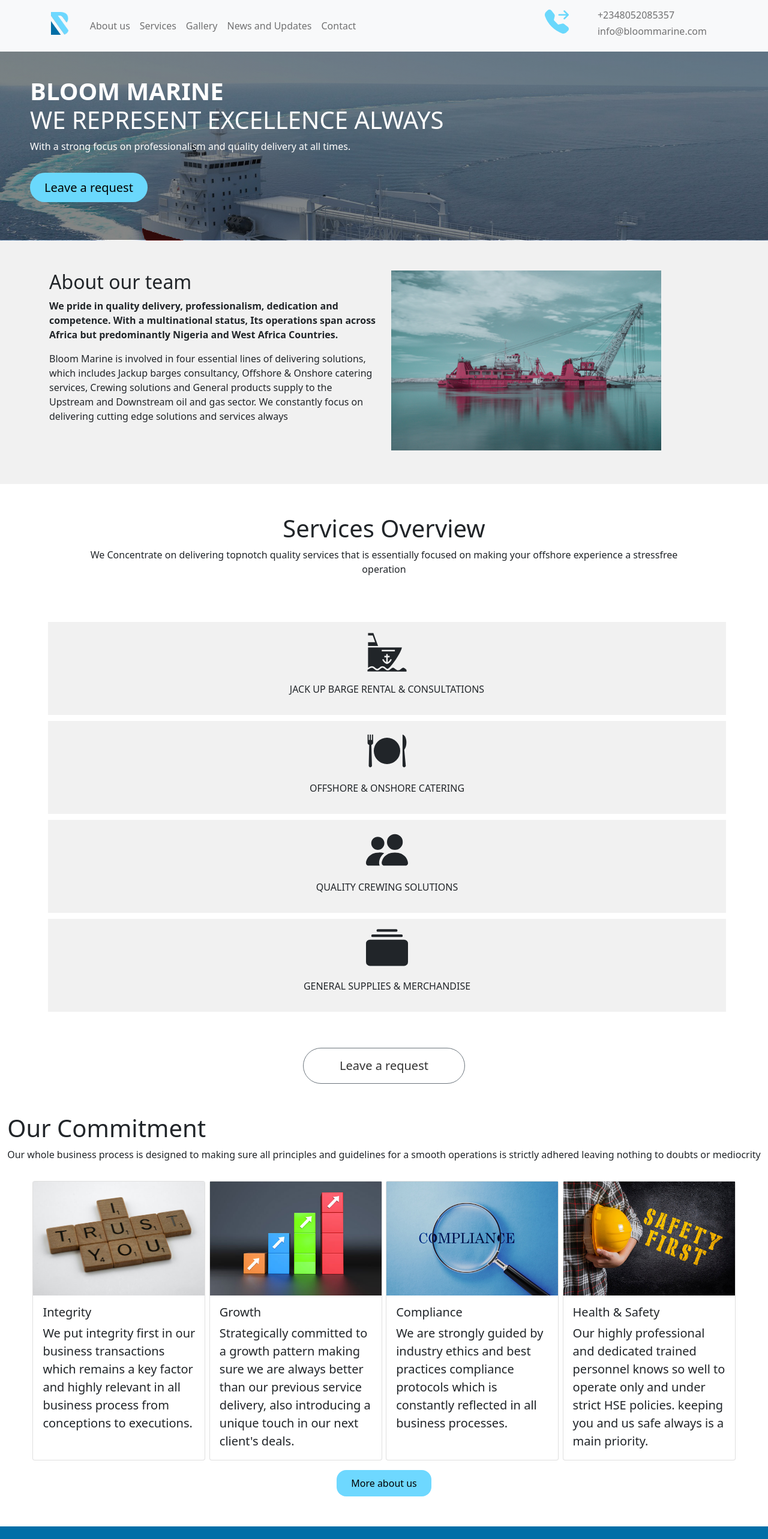
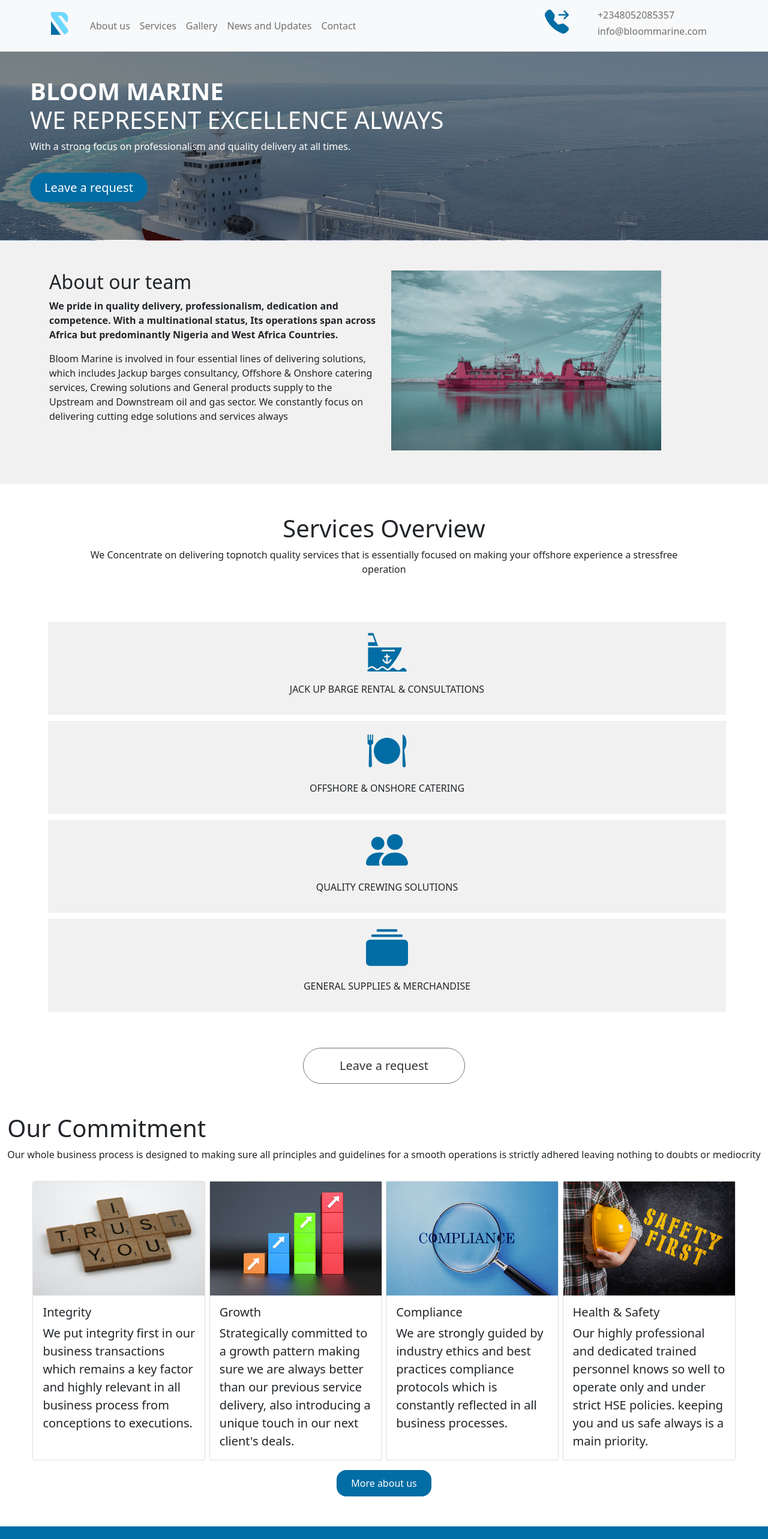
Before and after one commit to joseph-anselm/bloom, a Next.js app: page / in a window 1280 px wide. Shown: the top 2566 px of the page at 60% size. Built offline with nearby package versions, Linux system fonts and the light colour scheme.

Commit message:
Bloom Marine updates

```diff
--- a/components/header.js
+++ b/components/header.js
@@ -23,8 +23,8 @@ export default function Header() {
             variant="primary"
             style={{
               borderRadius: "2rem",
-              background: "#6AD8FC",
-              color: "#000000",
+              background: "#016DA4",
+              color: "#ffffff",
               border: "none",
               display: "block",
               padding: "0.6rem 1.5rem",
--- a/components/menubar.js
+++ b/components/menubar.js
@@ -48,7 +48,7 @@ export default function Menubar() {
                   <span>
                     <Icon.TelephoneForwardFill
                       size={40}
-                      style={{ color: "#6AD8FC" }}
+                      style={{ color: "#016DA4" }}
                     />
                   </span>
                   <div>
--- a/pages/index.js
+++ b/pages/index.js
@@ -66,7 +66,7 @@ export default function Home() {
             <Col xs={12} md={{ size: 3, offset: 1 }} className={styles.tabs}>
               <div>
                 <span>
-                  <IconName.GiShipBow size={70} />
+                  <IconName.GiShipBow size={70} style={{ color: "#016DA4" }} />
                 </span>
 
                 <p>JACK UP BARGE RENTAL & CONSULTATIONS</p>
@@ -80,7 +80,7 @@ export default function Home() {
             >
               <div>
                 <span>
-                  <IconName.GiMeal size={70} />
+                  <IconName.GiMeal size={70} style={{ color: "#016DA4" }} />
                 </span>
                 <p>OFFSHORE & ONSHORE CATERING</p>
               </div>
@@ -88,7 +88,7 @@ export default function Home() {
             <Col xs={12} md={{ size: 3, offset: 1 }} className={styles.tabs}>
               <div>
                 <span>
-                  <Icon.PeopleFill size={70} />
+                  <Icon.PeopleFill size={70} style={{ color: "#016DA4" }} />
                 </span>
                 <p>QUALITY CREWING SOLUTIONS</p>
               </div>
@@ -96,7 +96,7 @@ export default function Home() {
             <Col xs={12} md={{ size: 3, offset: 1 }} className={styles.tabs}>
               <div>
                 <span>
-                  <Icon.CollectionFill size={70} />
+                  <Icon.CollectionFill size={70} style={{ color: "#016DA4" }} />
                 </span>
                 <p>GENERAL SUPPLIES & MERCHANDISE</p>
               </div>
@@ -214,8 +214,8 @@ export default function Home() {
               variant="primary"
               style={{
                 borderRadius: "1rem",
-                background: "#6ED8FF",
-                color: "#000000",
+                background: "#016DA4",
+                color: "#ffffff",
                 border: "none",
                 marginTop: "3rem",
                 marginBottom: "5rem",
```
